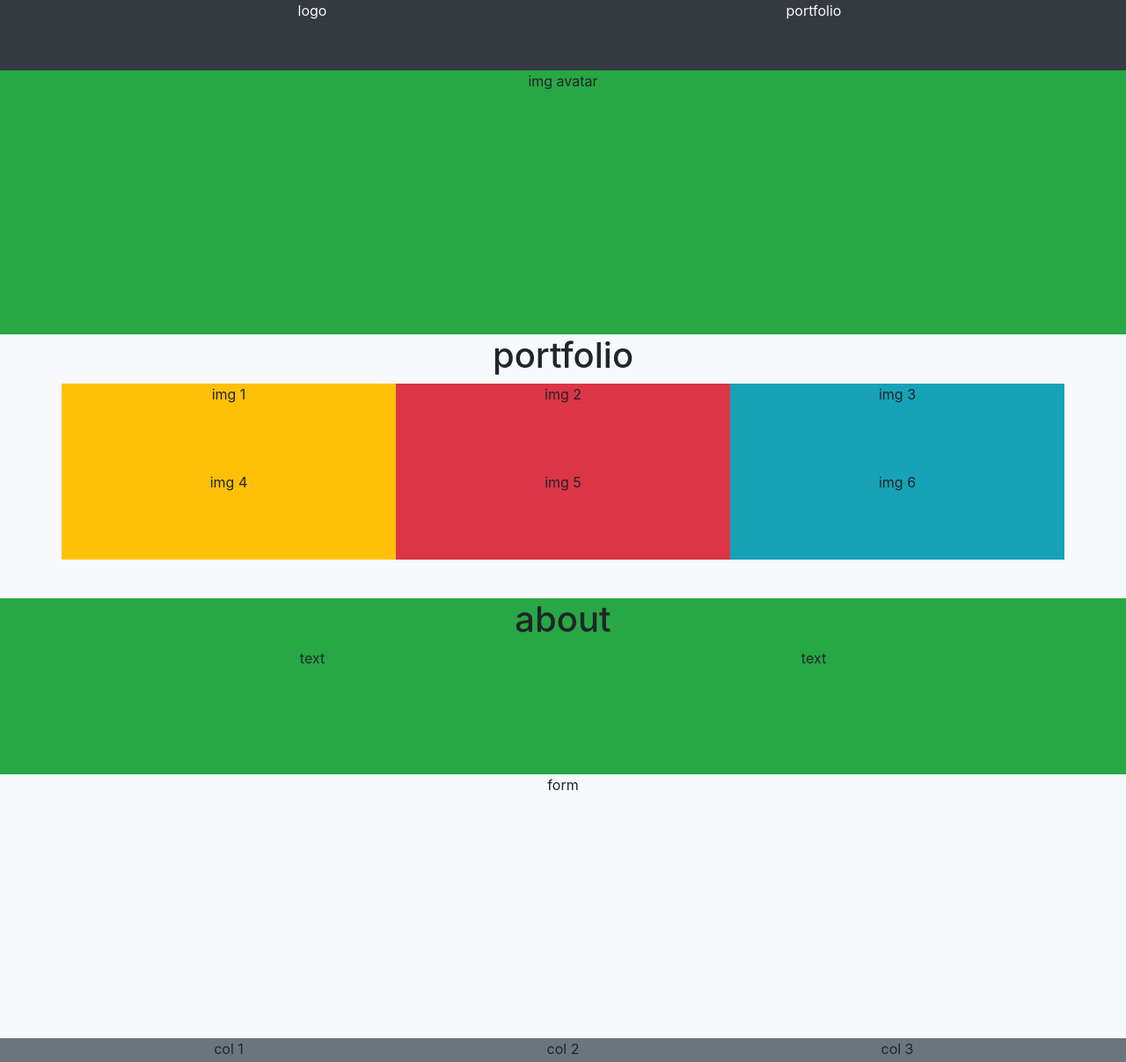
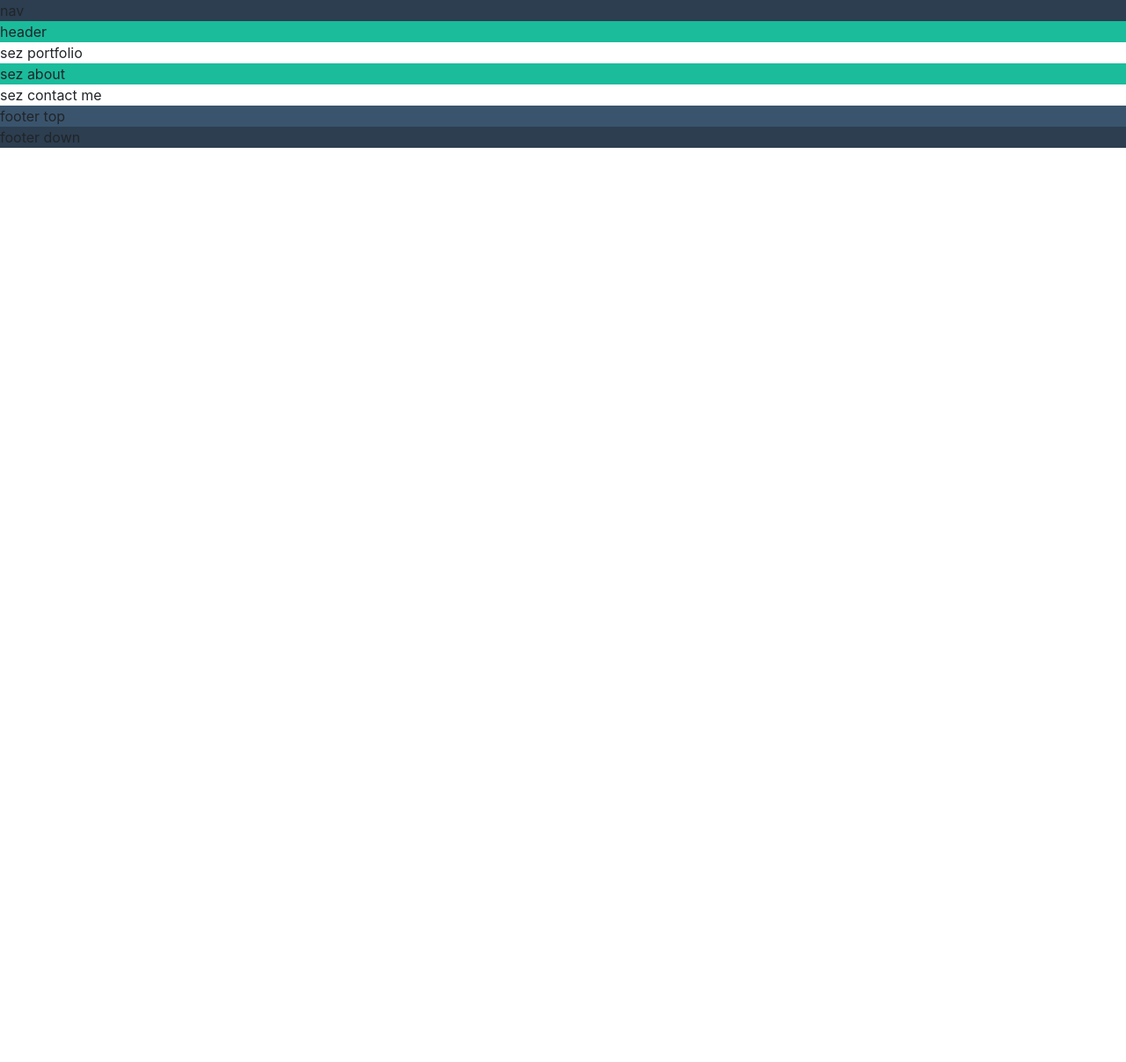
Before and after one commit to domingo79/html-css-bootstrap-freelancer, a plain HTML site: page index.html in a window 1280 px wide. Shown: the top 1207 px of the page at 88% size. After the commit the page ends 800 px from the top, so only its background shows below. Drawn offline with nearby package versions, Linux system fonts and the light colour scheme.

Commit message:
color-palet site

```diff
--- a/css/style.css
+++ b/css/style.css
@@ -1,38 +1,31 @@
-.dbg_nav
+/* ID for COLOR PALET */
+/* NAV  bg*/
+#bg_nav_site
 {
-    height: 80px;
+    background-color: #2C3E50;
 }
-.dbg_header
+/* HEADER bg  */
+#bg_header_site
 {
-    height: 300px;
+    background-color: #1ABC9C;
 }
-
-.dbg_section-1
+/* MAIN bg per sezione  */
+/* bg portfolio 1 of 3 & bg contact-me 3 of 3 sez main */
+#bg_portfolio_site, #bg_contact_me_site
 {
-    height: 300px;
+    background-color: #FFF;
 }
-.dbg_section-2
+/* bg about 2 of 3 sez main */
+#bg_about_site
 {
-    height: 200px;
+    background-color: #1ABC9C;
 }
-.dbg_section-3
+/* FOOTER bg  */
+#bg_footer_top_site
 {
-    height: 300px;
+    background-color: #3A546D;
 }
-
-h1
+#bg_footer_down_site
 {
-    text-align: center;
+    background-color: #2C3E50;
 }
-.dbg_img
-{
-    height: 100px;
-}
-.dbg_footer_top
-{
-    height: 150px;
-}
-.dbg_footer_down
-{
-    height: 80px;
-}
--- a/index.html
+++ b/index.html
@@ -10,81 +10,57 @@
     <title>Boostrap-Freelancer</title>
   </head>
   <body>
-    <nav class="bg-dark">
-        <div class="container dbg_nav">
-            <div class="row">
-                <div class="col text-center text-light">
-                    logo
-                </div>
-                <div class="col text-center text-light">
-                    portfolio
-                </div>
-            </div>
-        </div>
+        <!-- nav site  -->
+    <nav id="bg_nav_site">
+        nav
     </nav>
+        <!-- //nav site  -->
 
-    <header class="bg-success">
-        <div class="container dbg_header">
-            <div class="row">
-                <div class="col text-center">img avatar</div>
-
-            </div>
-        </div>
+        <!-- header site  -->
+    <header id="bg_header_site">
+        header
     </header>
-
-    <main>
-        <section class="portfolio bg-light">
-            <div class="container dbg_section-1">
-                <h1>portfolio</h1>
-                <div class="row row-cols-3 text-center">
-                    <div class="col bg-warning dbg_img">img 1</div>
-                    <div class="col bg-danger dbg_img">img 2</div>
-                    <div class="col bg-info dbg_img">img 3</div>
-                    <!-- <div class="w-100"></div> -->
-                    <div class="col bg-warning dbg_img">img 4</div>
-                    <div class="col bg-danger dbg_img">img 5</div>
-                    <div class="col bg-info dbg_img">img 6</div>
-                </div>
+        <!-- //header site  -->
 
 
-            </div>
+        <!-- main 3 section -->
+    <main>
+        <!-- section portfolio  -->
+        <section id="bg_portfolio_site">
+            sez portfolio
         </section>
-        <section class="about bg-success">
-            <div class="container dbg_section-2">
-                <h1>about</h1>
-                <div class="row row-cols-2 justify-content-center text-center">
-                    <div class="col">text</div>
-                    <div class="col">text</div>
-                </div>
+        <!-- ///section portfolio  -->
 
-            </div>
+        <!-- section about  -->
+        <section id="bg_about_site">
+           sez about
         </section>
-        <section class="contact-me bg-light">
-            <div class="container dbg_section-3">
-                <div class="row row-cols-1 justify-content-center">
-                    <div class="col text-center"> form </div>
-                </div>
-            </div>
+        <!-- //section about  -->
+
+        <!-- //section contact-me  -->
+        <section id="bg_contact_me_site">
+            sez contact me
         </section>
+        <!-- //section contact-me  -->
     </main>
+        <!-- ///main 3 section -->
+
+        <!-- footer  -->
     <footer>
-        <section class="bg-secondary ">
-            <div class="container dbg_footer_top">
-                <div class="row justify-content-center">
-                    <div class="col text-center">col 1</div>
-                    <div class="col text-center">col 2</div>
-                    <div class="col text-center">col 3</div>
-                </div>
-            </div>
+        <!-- footer top  -->
+        <div id="bg_footer_top_site">
+            footer top
+        </div>
+        <!-- //footer top  -->
 
-        </section>
+        <!-- footer down  -->
+        <div id="bg_footer_down_site">
+            footer down
+        </div>
+        <!-- //footer down  -->
+    </footer>
+        <!-- //footer  -->
 
-            <div class="container-fluid bg-dark">
-                 <section class="dbg_footer_down ">
-                    <div class="row justify-content-center">copyright</div>
-                </section>
-            </div>
 
-    </footer>
   </body>
 </html>
```
